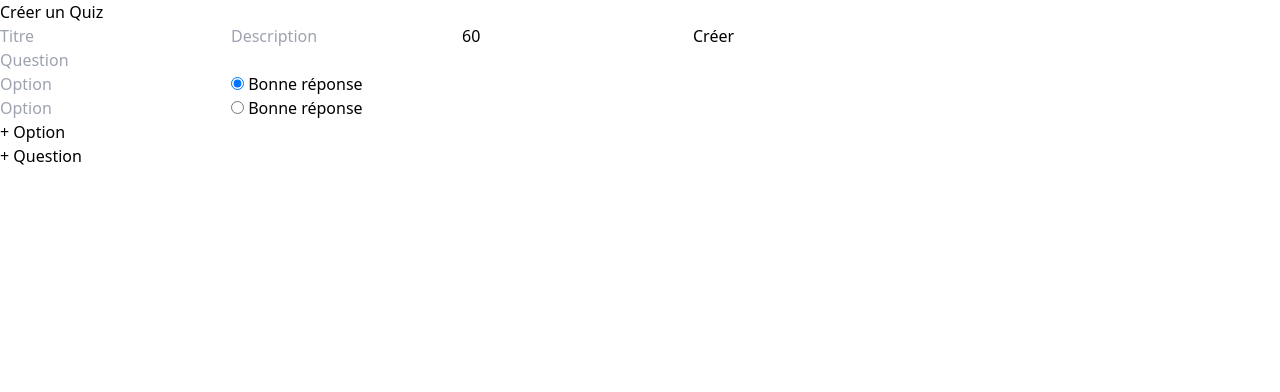
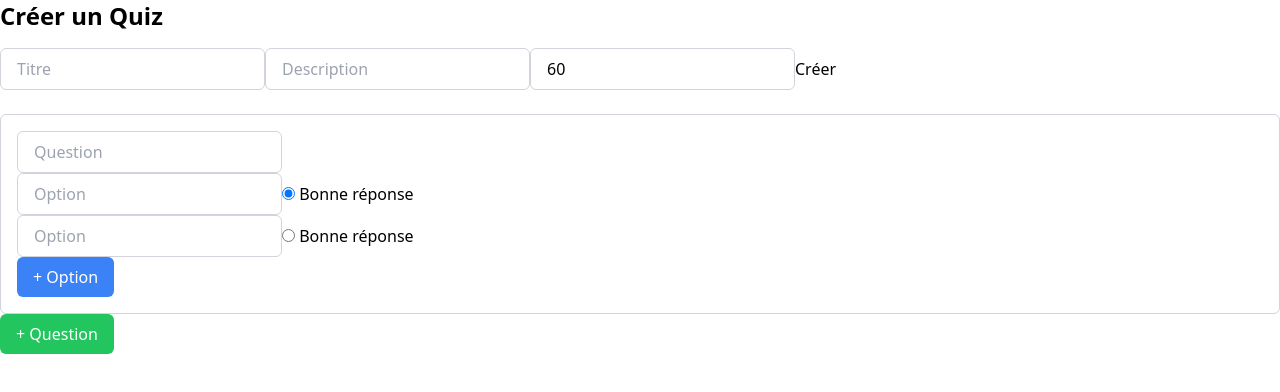
Before and after one commit to wilgaslove/quiz-frontend, a Vue app: page /admin/create in a window 1280 px wide. Shown: the top 392 px of the page. Built offline with nearby package versions, Linux system fonts and the light colour scheme; sample sign-in values are in the browser's storage; the HTML template or start-up script is replaced by a standard one.

Commit message:
mis en forme dashbord creation quiz

```diff
--- a/src/views/admin/CreateQuiz.vue
+++ b/src/views/admin/CreateQuiz.vue
@@ -52,30 +52,30 @@ const addOption = (qIndex: number) => {
 </script>
 
 <template>
-  <div>
-    <h1>Créer un Quiz</h1>
+  <div class="">
+    <h1 class="text-2xl font-bold mb-4">Créer un Quiz</h1>
 
-    <input v-model="title" placeholder="Titre" />
-    <input v-model="description" placeholder="Description" />
-    <input v-model="duration" type="number" placeholder="Durée" />
+    <input v-model="title" placeholder="Titre" class="border border-gray-300 rounded-md py-2 px-4 focus:outline-none focus:ring-2 focus:ring-blue-500" />
+    <input v-model="description" placeholder="Description" class="border border-gray-300 rounded-md py-2 px-4 focus:outline-none focus:ring-2 focus:ring-blue-500" />
+    <input v-model="duration" type="number" placeholder="Durée" class="border border-gray-300 rounded-md py-2 px-4 focus:outline-none focus:ring-2 focus:ring-blue-500" />
 
     <button @click="createQuiz">Créer</button>
   </div>
 
-  <div v-for="(q, qIndex) in questions" :key="qIndex">
+  <div v-for="(q, qIndex) in questions" :key="qIndex" class="mt-6 p-4 border border-gray-300 rounded-md">
 
-    <input v-model="q.question" placeholder="Question" />
+    <input v-model="q.question" placeholder="Question"  class="border border-gray-300 rounded-md py-2 px-4 focus:outline-none focus:ring-2 focus:ring-blue-500" />
 
     <div v-for="(opt, oIndex) in q.options" :key="oIndex">
-      <input v-model="q.options[oIndex]" placeholder="Option" />
+      <input v-model="q.options[oIndex]" placeholder="Option" class="border border-gray-300 rounded-md py-2 px-4 focus:outline-none focus:ring-2 focus:ring-blue-500" />
 
       <input type="radio" :name="'correct' + qIndex" :value="oIndex" v-model="q.correctAnswer" />
       Bonne réponse
     </div>
 
-    <button @click="addOption(qIndex)">+ Option</button>
+    <button @click="addOption(qIndex)" class="bg-blue-500 text-white py-2 px-4 rounded-md hover:bg-blue-600 focus:outline-none focus:ring-2 focus:ring-blue-500">+ Option</button>
 
   </div>
 
-  <button @click="addQuestion">+ Question</button>
+  <button @click="addQuestion" class="bg-green-500 text-white py-2 px-4 rounded-md hover:bg-green-600 focus:outline-none focus:ring-2 focus:ring-green-500  ">+ Question</button>
 </template>
```
